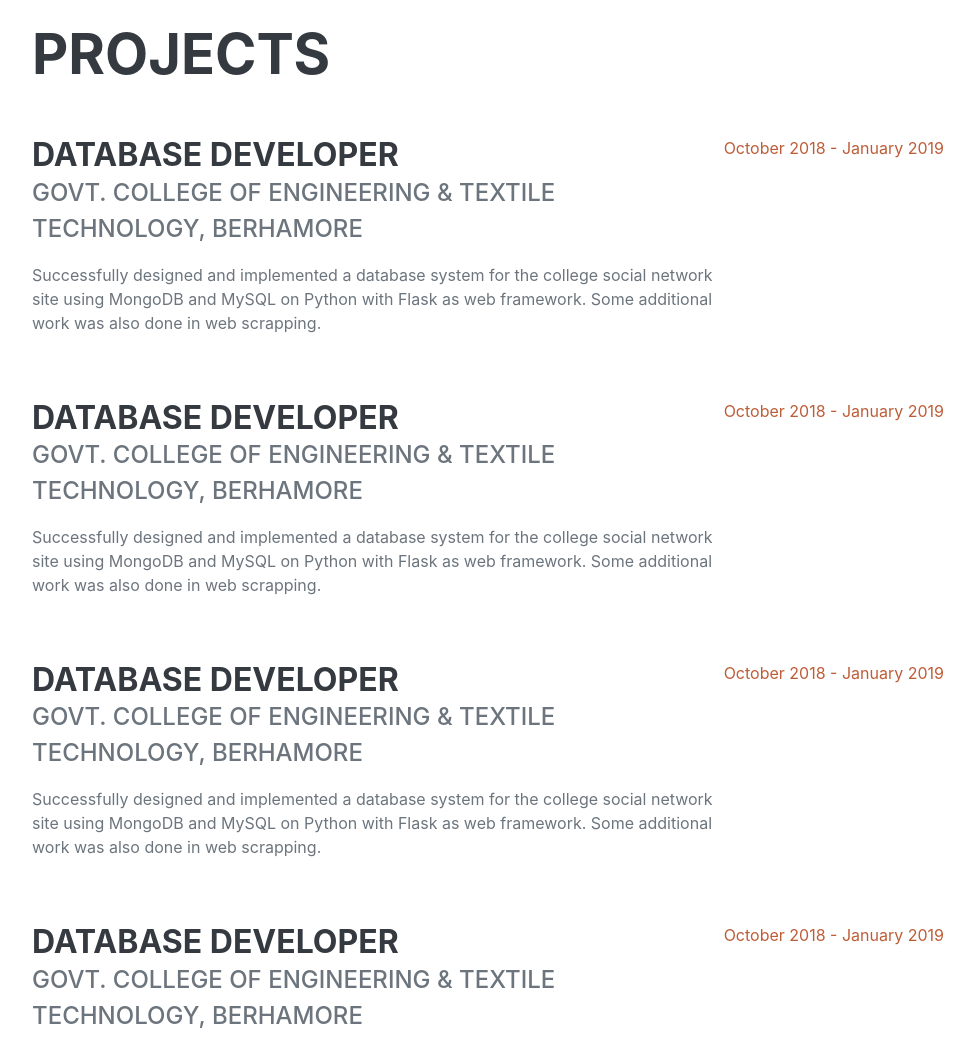
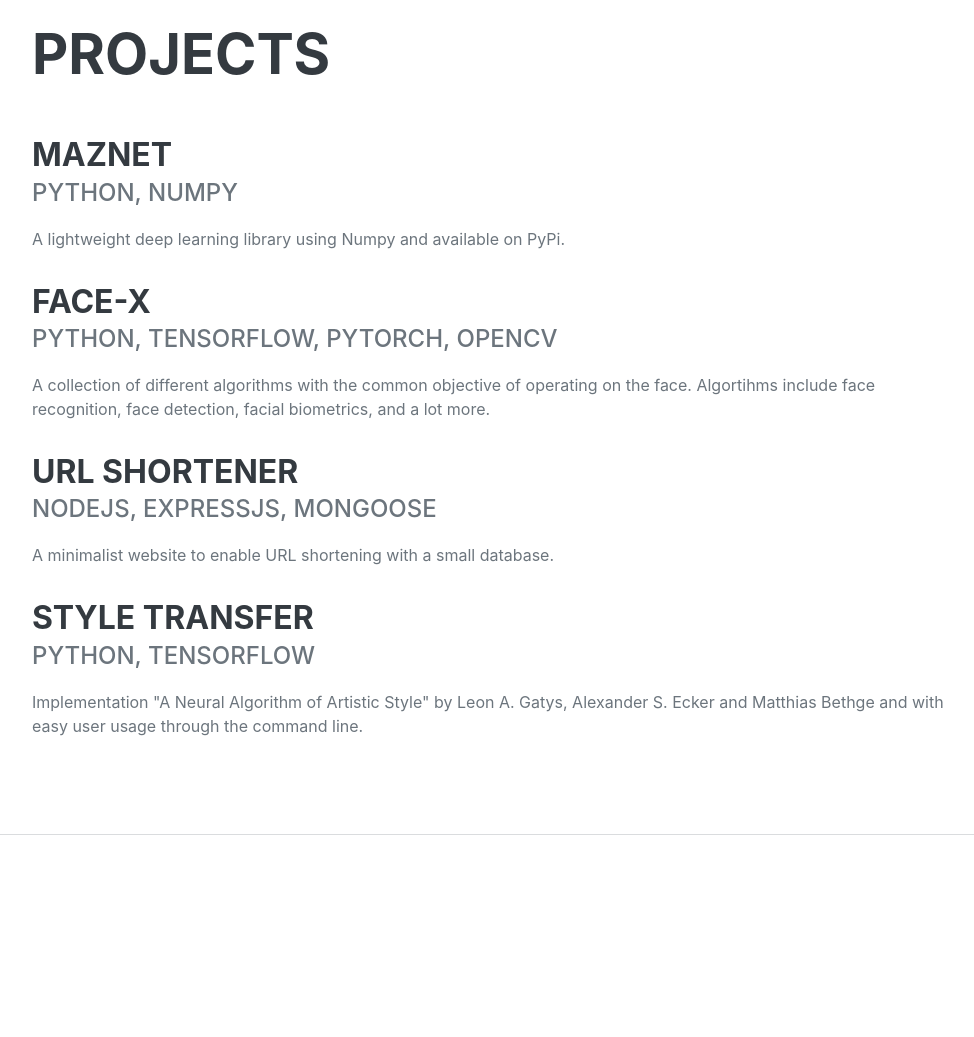
Before and after one commit to Karnak123/Karnak123.github.io, a plain HTML site: page index.html in a window 1280 px wide. Shown: the part 860-1897 px from the top of the page, without its empty margins (288-1262 px from the left). Drawn offline with nearby package versions, Linux system fonts and the light colour scheme; a web font is replaced by a local one.

Commit message:
made final changes

```diff
--- a/index.html
+++ b/index.html
@@ -19,8 +19,8 @@
         <!-- Navigation-->
         <nav class="navbar navbar-expand-lg navbar-dark bg-primary fixed-top" id="sideNav">
             <a class="navbar-brand js-scroll-trigger" href="#page-top">
-                <span class="d-block d-lg-none">Clarence Taylor</span>
-                <span class="d-none d-lg-block"><img class="img-fluid img-profile rounded-circle mx-auto mb-2" src="assets/img/profile.jpg" alt="..." /></span>
+                <span class="d-block d-lg-none">Sagnik Mazumder</span>
+                <span class="d-none d-lg-block"><img class="img-fluid img-profile rounded-circle mx-auto mb-2" src="assets/img/sagnik.jpg" alt="..." /></span>
             </a>
             <button class="navbar-toggler" type="button" data-bs-toggle="collapse" data-bs-target="#navbarResponsive" aria-controls="navbarResponsive" aria-expanded="false" aria-label="Toggle navigation"><span class="navbar-toggler-icon"></span></button>
             <div class="collapse navbar-collapse" id="navbarResponsive">
@@ -48,7 +48,7 @@
                         113, Apcar Garden · Asansol, WB 713304 · (91) 7001-389-539 ·
                         <a href="mailto:name@email.com">sagnikmazumdar37@gmail.com</a>
                     </div>
-                    <p class="lead mb-5">I am a 3<sup>rd</sup> year student in B.Tech CSE. Personally, I am also interested in mainstream work related to algorithms and data structures and artificial intelligence. On the technical side I have gained experience primarily in artificial intelligence, but also consideribly in database systems and back-end development.</p>
+                    <p class="lead mb-5">I am a 3<sup>rd</sup> year student in B.Tech CSE. Personally, I am interested in mainstream work related to algorithms and data structures and artificial intelligence. On the technical side I have gained experience primarily in artificial intelligence, but also consideribly in database systems and back-end development.</p>
                     <div class="social-icons">
                         <a class="social-icon" href="https://www.linkedin.com/in/sagnikmazumder37/"><i class="fab fa-linkedin-in"></i></a>
                         <a class="social-icon" href="https://github.com/Karnak123/"><i class="fab fa-github"></i></a>
@@ -62,37 +62,33 @@
 	    <section class="resume-section" id="projects">
 	      <div class="resume-section-content">
 		<h2 class="mb-5">Projects</h2>
-		    <div class="d-flex flex-column flex-md-row justify-content-between mb-5">
+		    <div class="d-flex flex-column flex-md-row justify-content-between mb-3">
                         <div class="flex-grow-1">
-                            <h3 class="mb-0">Database Developer</h3>
-                            <div class="subheading mb-3">Govt. College of Engineering & Textile Technology, Berhamore</div>
-                            <p>Successfully designed and implemented a database system for the college social network site using MongoDB and MySQL on Python with Flask as web framework. Some additional work was also done in web scrapping.</p>
+                            <h3 class="mb-0">Maznet</h3>
+                            <div class="subheading mb-3">Python, Numpy</div>
+                            <p>A lightweight deep learning library using Numpy and available on PyPi.</p>
                         </div>
-                        <div class="flex-shrink-0"><span class="text-primary">October 2018 - January 2019</span></div>
                     </div>
-		    <div class="d-flex flex-column flex-md-row justify-content-between mb-5">
+		    <div class="d-flex flex-column flex-md-row justify-content-between mb-3">
                         <div class="flex-grow-1">
-                            <h3 class="mb-0">Database Developer</h3>
-                            <div class="subheading mb-3">Govt. College of Engineering & Textile Technology, Berhamore</div>
-                            <p>Successfully designed and implemented a database system for the college social network site using MongoDB and MySQL on Python with Flask as web framework. Some additional work was also done in web scrapping.</p>
+                            <h3 class="mb-0">Face-X</h3>
+                            <div class="subheading mb-3">Python, Tensorflow, Pytorch, OpenCV</div>
+                            <p>A collection of different algorithms with the common objective of operating on the face. Algortihms include face recognition, face detection, facial biometrics, and a lot more.</p>
                         </div>
-                        <div class="flex-shrink-0"><span class="text-primary">October 2018 - January 2019</span></div>
                     </div>
-		    <div class="d-flex flex-column flex-md-row justify-content-between mb-5">
+		    <div class="d-flex flex-column flex-md-row justify-content-between mb-3">
                         <div class="flex-grow-1">
-                            <h3 class="mb-0">Database Developer</h3>
-                            <div class="subheading mb-3">Govt. College of Engineering & Textile Technology, Berhamore</div>
-                            <p>Successfully designed and implemented a database system for the college social network site using MongoDB and MySQL on Python with Flask as web framework. Some additional work was also done in web scrapping.</p>
+                            <h3 class="mb-0">URL Shortener</h3>
+                            <div class="subheading mb-3">NodeJS, ExpressJS, Mongoose</div>
+                            <p>A minimalist website to enable URL shortening with a small database.</p>
                         </div>
-                        <div class="flex-shrink-0"><span class="text-primary">October 2018 - January 2019</span></div>
                     </div>
 		    <div class="d-flex flex-column flex-md-row justify-content-between">
                         <div class="flex-grow-1">
-                            <h3 class="mb-0">Database Developer</h3>
-                            <div class="subheading mb-3">Govt. College of Engineering & Textile Technology, Berhamore</div>
-                            <p>Successfully designed and implemented a database system for the college social network site using MongoDB and MySQL on Python with Flask as web framework. Some additional work was also done in web scrapping.</p>
+                            <h3 class="mb-0">Style Transfer</h3>
+                            <div class="subheading mb-3">Python, Tensorflow</div>
+                            <p>Implementation "A Neural Algorithm of Artistic Style" by Leon A. Gatys, Alexander S. Ecker and Matthias Bethge and with easy user usage through the command line.</p>
                         </div>
-                        <div class="flex-shrink-0"><span class="text-primary">October 2018 - January 2019</span></div>
                     </div>
 	      </div>
 	    </section>
@@ -130,7 +126,7 @@
                             <h3 class="mb-0">Burnpur Riverside School - CBSE</h3>
                             <div class="subheading mb-3">Higher Secondary</div>
 			    <div>Science (non-Medical)</div>
-                            <p>Percentage: 81.8</p>
+                            <p>Percentage: 81.80%</p>
                         </div>
                         <div class="flex-shrink-0"><span class="text-primary">April 2016 - March 2018</span></div>
                     </div>
@@ -138,7 +134,7 @@
                         <div class="flex-grow-1">
                             <h3 class="mb-0">St. Patrick's H.S. School - ICSE</h3>
                             <div class="subheading mb-3">Secondary</div>
-                            <p>Percentage: 88.8</p>
+                            <p>Percentage: 88.80%</p>
                         </div>
                         <div class="flex-shrink-0"><span class="text-primary">April 2005 - March 2016</span></div>
                     </div>
@@ -191,8 +187,8 @@
             <section class="resume-section" id="interests">
                 <div class="resume-section-content">
                     <h2 class="mb-5">Interests</h2>
-                    <p>Apart from being a web developer, I enjoy most of my time being outdoors. In the winter, I am an avid skier and novice ice climber. During the warmer months here in Colorado, I enjoy mountain biking, free climbing, and kayaking.</p>
-                    <p class="mb-0">When forced indoors, I follow a number of sci-fi and fantasy genre movies and television shows, I am an aspiring chef, and I spend a large amount of my free time exploring the latest technology advancements in the front-end web development world.</p>
+                    <p>Apart from studying, I enjoy a lot of my time being outdoors. In the winter, I like to saunter around as much as possible. During the warmer months I take to the indoors and spend a lot of my time gaming and cooking.</p>
+                    <p class="mb-0">I regularly read or listen to Lovecraftian or Creepypasta stories with the occasional William Gibson or Neal Stephenson, I am an aspiring artist, and I spend a large amount of my free time exploring the latest advancements in the artificial intelligence world.</p>
                 </div>
             </section>
             <hr class="m-0" />
```
Also changed, not shown: assets/img/profile.jpg (deleted), assets/img/sagnik.jpg (added).
